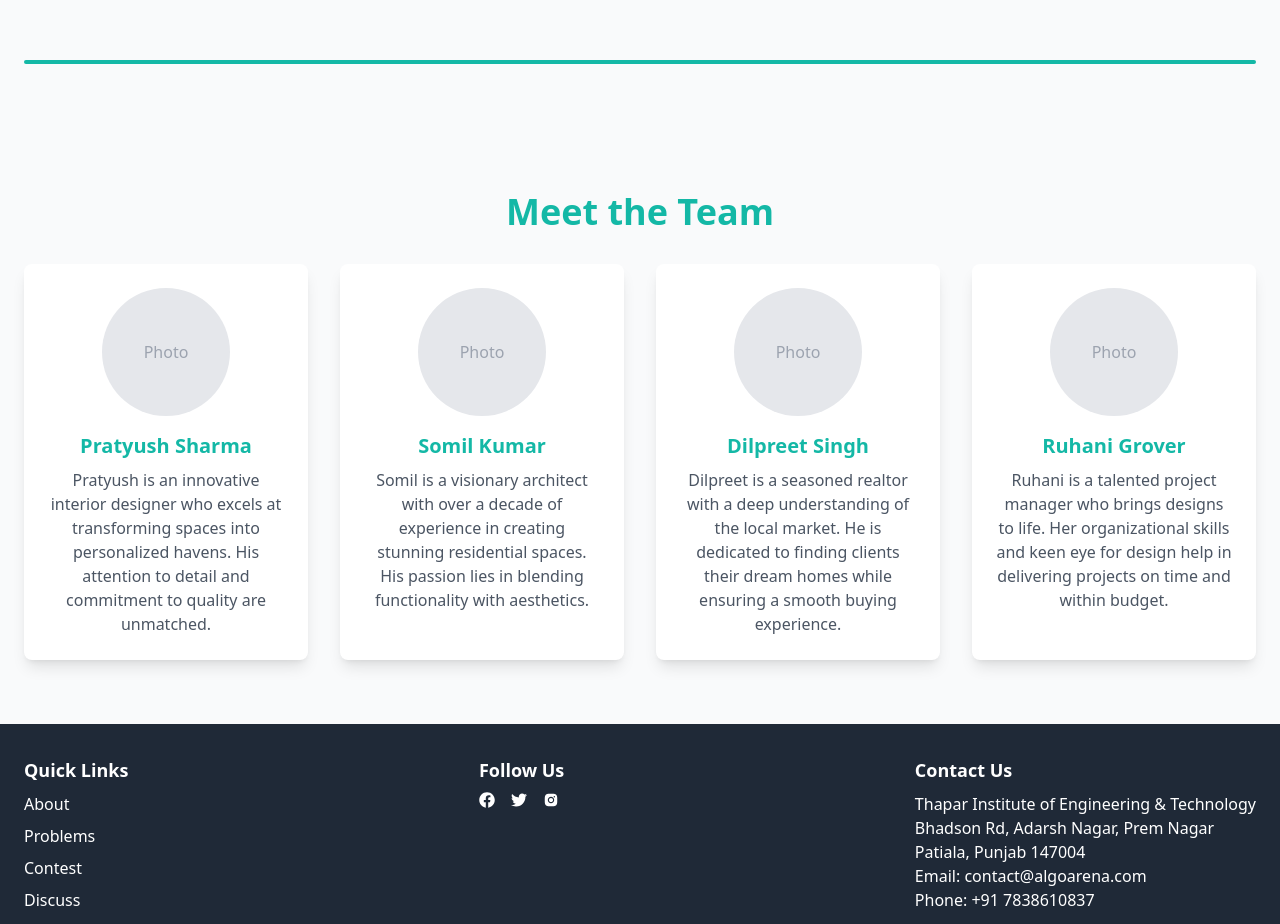
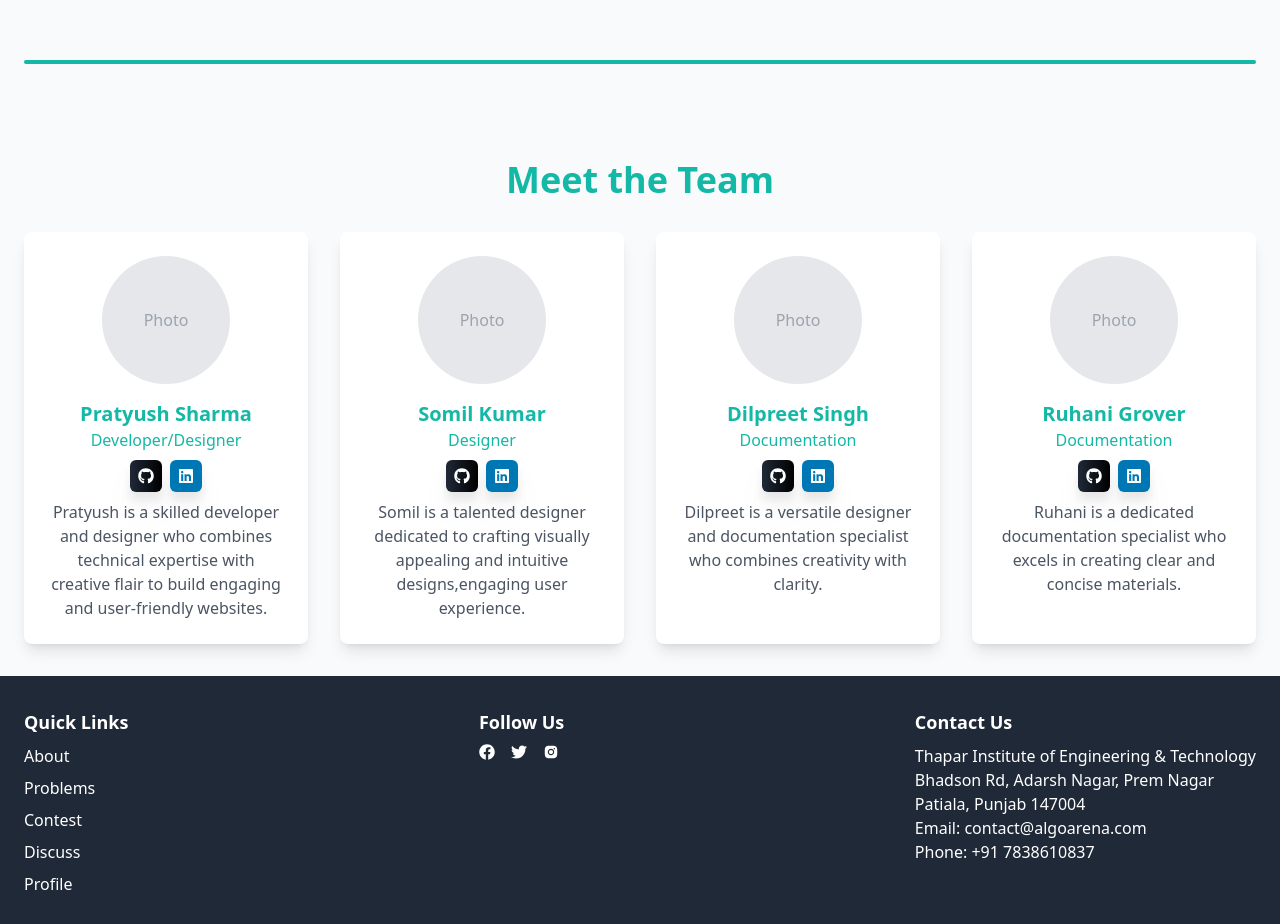
Before and after one commit to Pratyushs411/AlgoArena, a Next.js app in the folder algoarena/: page /about in a window 1280 px wide. Shown: the part 1800-2724 px from the top of the page. Built offline with nearby package versions, Linux system fonts and the light colour scheme; no server answers.

Commit message:
about us done

```diff
--- a/algoarena/src/pages/about/index.tsx
+++ b/algoarena/src/pages/about/index.tsx
@@ -3,23 +3,36 @@ import React, { useState, useEffect } from 'react';
 import Navbar from '@/components/topbar/topbar'; // Make sure the Navbar is correctly imported
 import Footer from '@/components/footer/footer'; // Importing Footer component
 import styles from './about.module.css';
+import { FaGithub ,FaLinkedin } from 'react-icons/fa';
 // Team Members Data
 const teamMembers = [
   {
     name: 'Pratyush Sharma',
-    description: 'Pratyush is an innovative interior designer who excels at transforming spaces into personalized havens. His attention to detail and commitment to quality are unmatched.',
+    role: 'Developer/Designer',
+    github : 'https://github.com/Pratyushs411',
+    linkedin : 'https://www.linkedin.com/in/pratyushsharma411/',
+    description: 'Pratyush is a skilled developer and designer who combines technical expertise with creative flair to build engaging and user-friendly websites.',
   },
   {
     name: 'Somil Kumar',
-    description: 'Somil is a visionary architect with over a decade of experience in creating stunning residential spaces. His passion lies in blending functionality with aesthetics.',
+    role: 'Designer',
+    github : 'https://github.com/ksomil2562',
+    linkedin : 'https://www.linkedin.com/in/somil-kumar-4307a0258/',
+    description: 'Somil is a talented designer dedicated to crafting visually appealing and intuitive designs,engaging user experience.'
   },
   {
     name: 'Dilpreet Singh',
-    description: 'Dilpreet is a seasoned realtor with a deep understanding of the local market. He is dedicated to finding clients their dream homes while ensuring a smooth buying experience.',
+    role: 'Documentation',
+    github : '#',
+    linkedin:'https://www.linkedin.com/in/dilpreet-singh-4742031b6/',
+    description: 'Dilpreet is a versatile designer and documentation specialist who combines creativity with clarity.',
   },
   {
     name: 'Ruhani Grover',
-    description: 'Ruhani is a talented project manager who brings designs to life. Her organizational skills and keen eye for design help in delivering projects on time and within budget.',
+    role: 'Documentation',
+    github : '#',
+    linkedin:'#',
+    description: 'Ruhani is a dedicated documentation specialist who excels in creating clear and concise materials.',
   },
 ];
 const gifs = [
@@ -121,9 +134,7 @@ const AboutPage: React.FC = () => {
 
       {/* Separator */}
       <div className="h-1 bg-teal-500 my-16 mx-6 rounded-full" />
-
-      {/* Meet the Team Section */}
-      <section className="container mx-auto px-6 py-16">
+      <section className="container mx-auto px-6 py-8">
         <h1 className="text-4xl font-bold text-teal-500 mb-8 text-center">Meet the Team</h1>
         <div className="grid grid-cols-2 md:grid-cols-4 gap-8">
           {teamMembers.map((member) => (
@@ -131,7 +142,22 @@ const AboutPage: React.FC = () => {
               <div className="w-32 h-32 bg-gray-200 rounded-full flex items-center justify-center mb-4">
                 <span className="text-gray-400">Photo</span>
               </div>
-              <h2 className="text-xl font-semibold text-teal-500 mb-2">{member.name}</h2>
+              <h2 className="text-xl font-semibold text-teal-500">{member.name}</h2>
+              <h3 className="text-l text-teal-500 mb-2">{member.role}</h3>
+              <section className="flex justify-center items-center mb-2">
+                <a
+                  className="group flex justify-center p-2 mr-2 rounded-md drop-shadow-xl bg-gradient-to-r from-gray-800 to-black text-white font-semibold hover:rounded-[50%] transition-all duration-500 hover:from-[#331029] hover:to-[#310413]"
+                  href={member.github}
+                >
+                  <FaGithub />
+                </a>
+                <a
+                  className="group flex justify-center p-2 rounded-md drop-shadow-xl bg-[#0077b5] from-gray-800 text-white font-semibold hover:rounded-[50%] transition-all duration-500 hover:from-[#331029] hover:to-[#310413]"
+                  href={member.linkedin}
+                >
+                  <FaLinkedin />
+                </a>
+              </section>
               <p className="text-gray-600 text-center">{member.description}</p>
             </div>
           ))}
```
Lines whose indentation alone changed are shown as unchanged.
